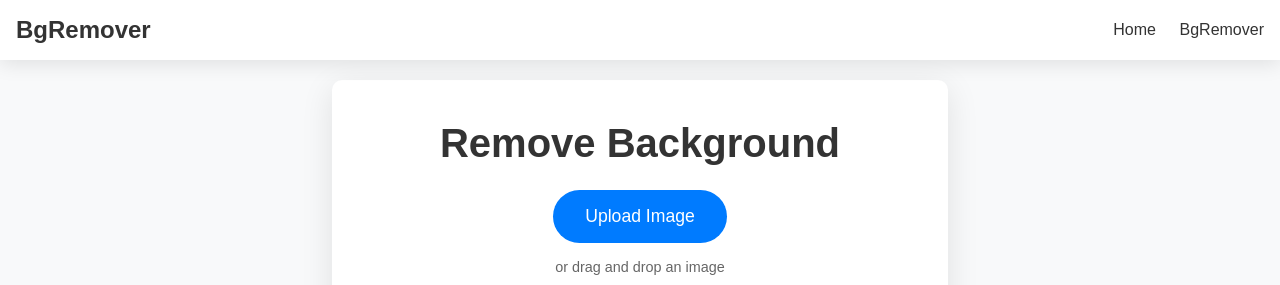
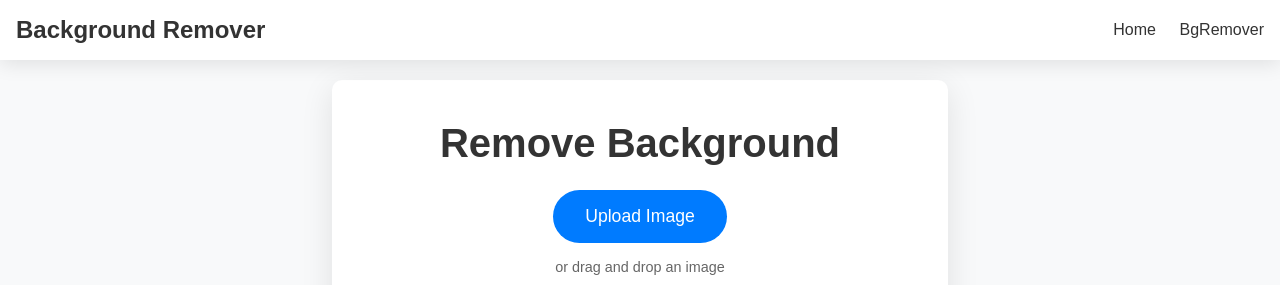
Before and after one commit to sunilsangovar/Gemini-AI-Tool, a plain HTML site: page index.html in a window 1280 px wide. Shown: the top 285 px of the page. Drawn offline with Linux system fonts and the light colour scheme.

Commit message:
Update index.html

```diff
--- a/index.html
+++ b/index.html
@@ -201,7 +201,7 @@
 <body>
   <!-- Header -->
   <header>
-    <h1>BgRemover</h1>
+    <h1>Background Remover</h1>
     <nav>
       <a href="#home">Home</a>
       <a href="#bgremove">BgRemover</a>
```
